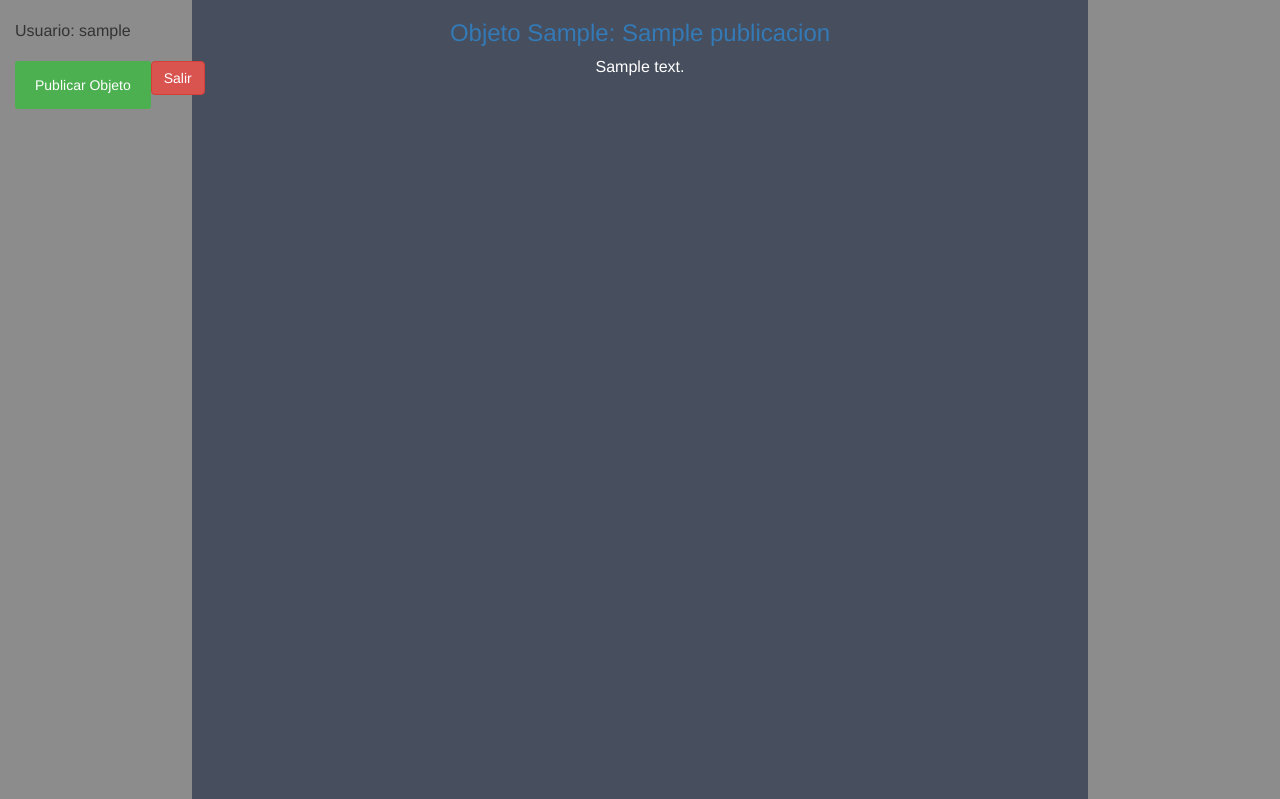
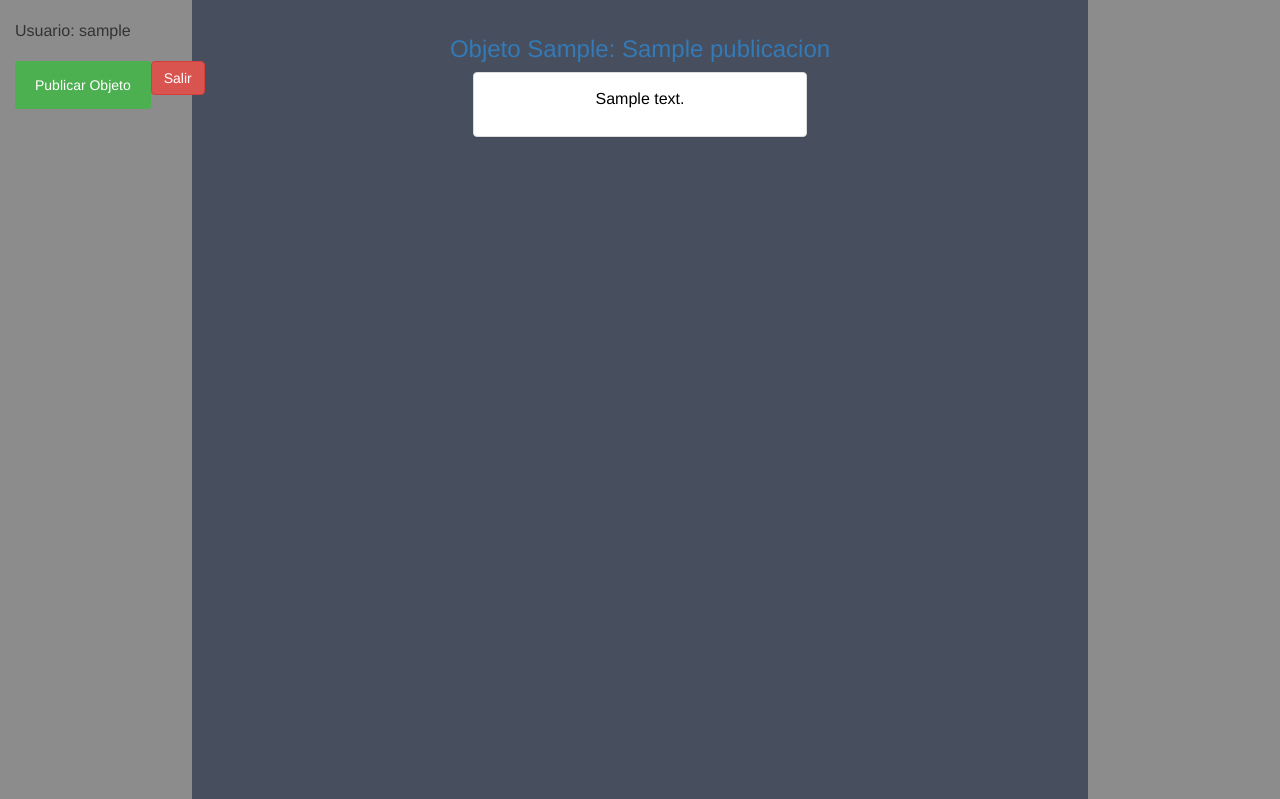
Before and after one commit to EBIR/lost-found, a PHP site: page /home.php in a window 1280 px wide. Shown: the part 144-943 px from the top of the page. Run offline with PHP 8.4, Linux system fonts and the light colour scheme; the visitor is signed in with stand-in values (Sample User, id 1); tables that the repository leaves empty or names only in its code hold one stand-in row (values such as "Sample post").

Commit message:
Cambio de formato publicaciones en home

```diff
--- a/home.php
+++ b/home.php
@@ -104,10 +104,12 @@ $time = $_SERVER['REQUEST_TIME'];
     if($result->num_rows > 0) {
       while($row = $result->fetch_assoc()) {
         ?>
-          <div>
-            <h3><a href=" <?php echo "publication.php?id=".$row['hash_id']; ?> " onclick="document.myForm.submit()"><?php echo 'Objeto '.$row['tipo'].': '.$row['titulo'] ?></a></h3>
-            <?php echo "<p>".substr($row['contenido'], 0, 80)."</p>"; ?>
-          </div>
+      	<div class="container">
+		  <h3><a href=" <?php echo "publication.php?id=".$row['hash_id']; ?> " onclick="document.myForm.submit()"><?php echo 'Objeto '.$row['tipo'].': '.$row['titulo'] ?></a></h3>
+		  <div class="panel panel-default" style="color:black; margin: 0% 30%">
+		    <div class="panel-body"><?php echo "<p>".substr($row['contenido'], 0, 80)."</p>"; ?></div>
+		  </div>
+		</div>
         <?php
       }
     }
--- a/publication.php
+++ b/publication.php
@@ -74,7 +74,7 @@
 			?>
 				<a href="home.php">pagina de inicio</a>
 				<form action= "procesoComentario.php" method="post">
-					<textarea name="comentario" class="registro" placeholder="Comentario..."></textarea>
+					<textarea name="comentario" class="registro" placeholder="Comentario..." style="color:black;"></textarea>
 					<input type="hidden" name="publicacion_id" value=" <?php echo $publication['ID'] ?>">
 					<input type="hidden" name="usuario_id" value=" <?php echo $_SESSION['id_usuario'] ?> ">
 					<input type="hidden" name="hash_id" value=" <?php echo $publication['hash_id'] ?> ">
--- a/style/style.css
+++ b/style/style.css
@@ -13,9 +13,6 @@ h1{
 }
 
 body{
-	/*background:linear-gradient(141deg, #0fb8ad 0%, #1fc8db 51%, #2cb5e8 75%);*/
-	/*background: linear-gradient(to right, #b4ddb4 0%,#83c783 17%,#52b152 33%,#008a00 67%,#005700 83%,#002400 100%);*/
-	/*background: linear-gradient(141deg, #0fb8ad 0%, #1fc8db 51%, #2cb5e8 75%);*/
 	background-color: #8c8c8c;
 
 }
@@ -85,14 +82,6 @@ body{
 	left:400px;
 
 }
-/*
-.mata{
-	left:400px;
-	top:50px;
-}
-
-
-*/
 .inicio{
 	position: absolute;
 	left:10px;
@@ -151,7 +140,6 @@ position:relative;
     text-align: center;
     display: inline-block;
     font-size: 16px;
-    /*font-family: cursive;*/
     text-decoration-color: white;
     margin: 4px 2px;
     cursor: pointer;
@@ -205,11 +193,6 @@ position:relative;
 .fotito{
 	left:100px;
 }
-
-
-
-/* Agregue pruebaaaasssssssssssss*/
-
 
 /* Remove the navbar's default margin-bottom and rounded borders */
 .navbar {
@@ -397,3 +380,6 @@ span.psw {
 .registrar{
   background-color: orange;
 }
+div.viewPublication{
+    border: 1px solid powderblue;
+}
```
